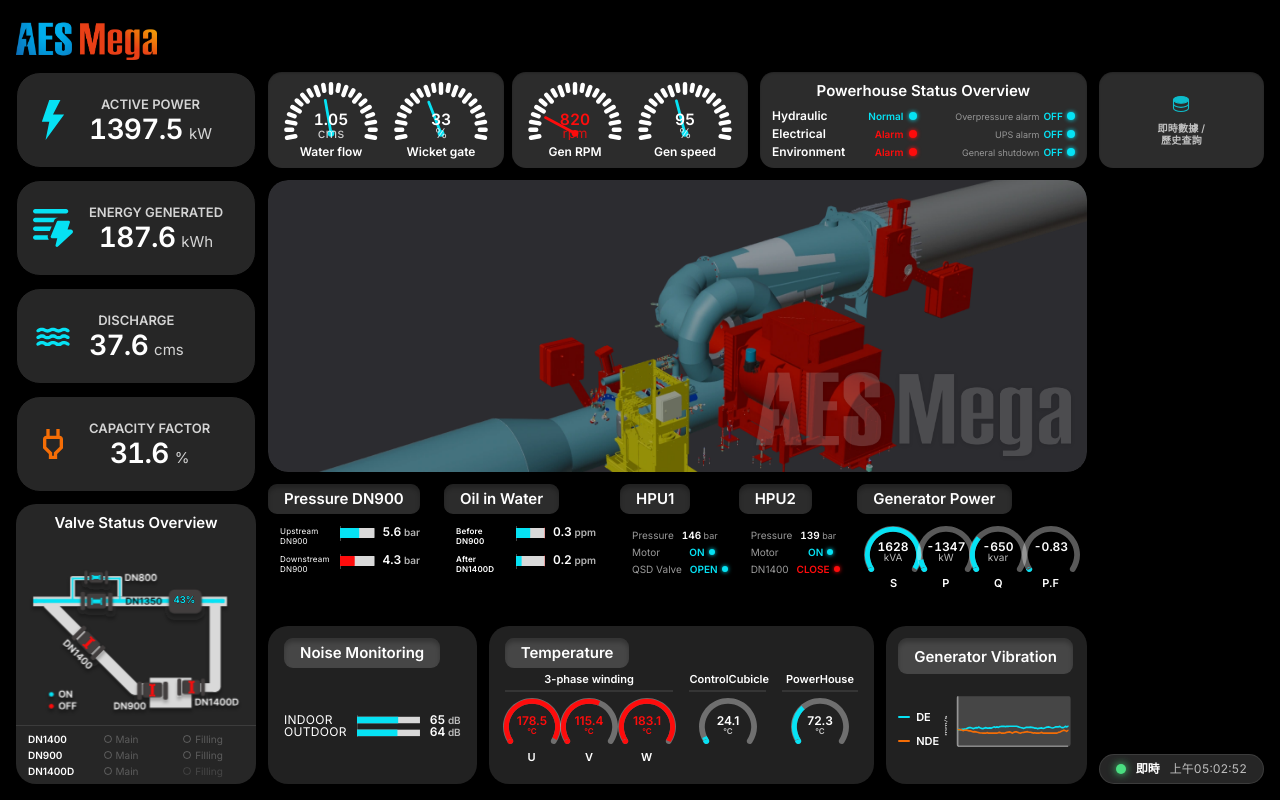
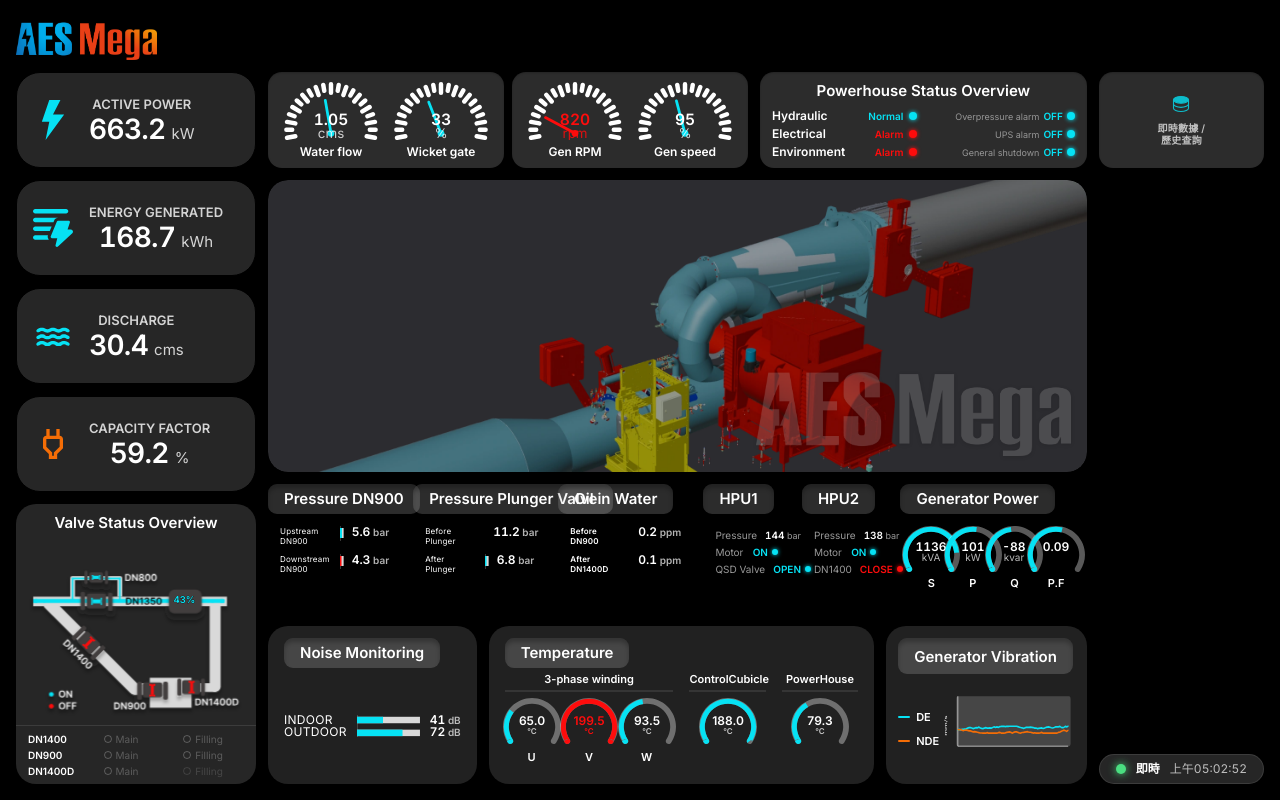
Before and after one commit to helyn0929/scada-home, a React (Vite) app in the folder frontend/: page / in a window 1280 px wide. Built offline with nearby package versions, Linux system fonts and the light colour scheme; no server answers.

Commit message:
add pressure plunger valve card with correct labels and 0-16 bar range
Co-Authored-By: Claude Sonnet 4.6 <noreply@anthropic.com>

```diff
--- /dev/null
+++ b/frontend/src/components/pressure/PressureDN1350.tsx
@@ -0,0 +1,161 @@
+import { useEffect, useState } from "react";
+
+const FILL_COLOR_NORMAL = "#06E2F4";
+const FILL_COLOR_ALARM = "#FE0C0C";
+const PRESSURE_MIN = 0;
+const PRESSURE_MAX = 16;
+const PRESSURE_ALARM_LOW_BAR = 5.25;
+const UPDATE_MS = 1100;
+
+const BAR_WIDTH = 118;
+const BAR_HEIGHT = 10;
+const BAR_TOP = 2;
+const CHART_HEIGHT = BAR_TOP + BAR_HEIGHT + 3;
+const CHART_WIDTH = BAR_WIDTH;
+
+function clamp(value: number, min: number, max: number): number {
+  return Math.max(min, Math.min(max, value));
+}
+
+function bump(prev: number, spread: number): number {
+  const delta = (Math.random() - 0.5) * spread;
+  return clamp(prev + delta, PRESSURE_MIN, PRESSURE_MAX);
+}
+
+function PressureBarRow({
+  line1,
+  line2,
+  value,
+}: {
+  line1: string;
+  line2: string;
+  value: number;
+}) {
+  const clamped = clamp(value, PRESSURE_MIN, PRESSURE_MAX);
+  const outHigh = value > PRESSURE_MAX;
+  const outLow = value < PRESSURE_MIN;
+  const outOfRange = outHigh || outLow;
+  const fillWidth = (BAR_WIDTH * clamped) / PRESSURE_MAX;
+  const fillColor = outOfRange
+    ? FILL_COLOR_ALARM
+    : clamped < PRESSURE_ALARM_LOW_BAR
+      ? FILL_COLOR_ALARM
+      : FILL_COLOR_NORMAL;
+
+  return (
+    <div className="flex min-w-0 w-full items-start gap-1.5">
+      <span className="flex w-[54px] shrink-0 flex-col text-left text-[8px] font-medium leading-[10px] tracking-wide text-white">
+        <span>{line1}</span>
+        <span>{line2}</span>
+      </span>
+      <svg
+        viewBox={`0 0 ${CHART_WIDTH} ${CHART_HEIGHT}`}
+        className="block min-w-0 flex-1"
+        style={{ height: CHART_HEIGHT }}
+        preserveAspectRatio="none"
+        aria-hidden
+      >
+          <line
+            x1={0}
+            y1={0}
+            x2={0}
+            y2={CHART_HEIGHT}
+            stroke="#FFFFFF"
+            strokeWidth={0.85}
+          />
+          <rect
+            x={0}
+            y={BAR_TOP}
+            width={BAR_WIDTH}
+            height={BAR_HEIGHT}
+            fill="#D9D9D9"
+            rx={1}
+          />
+          <rect
+            x={0}
+            y={BAR_TOP}
+            width={fillWidth}
+            height={BAR_HEIGHT}
+            fill={fillColor}
+            rx={1}
+            style={{
+              transition: "width 0.65s ease-out, fill 0.4s ease-out",
+            }}
+          />
+      </svg>
+      <div className="flex min-w-0 shrink-0 justify-end pl-0.5">
+        <span
+          className={`whitespace-nowrap text-right text-xs font-semibold tabular-nums leading-none ${outOfRange ? "text-[#FE0C0C]" : "text-white"}`}
+        >
+          {outOfRange ? value.toFixed(1) : clamped.toFixed(1)}
+          {outOfRange ? (
+            <span className="ml-0.5 text-[9px] font-bold text-[#FE0C0C]">
+              {outHigh ? "HI" : "LO"}
+            </span>
+          ) : null}
+          <span
+            className={`text-[10px] ${outOfRange ? "text-[#FE0C0C]/80" : "text-white/70"}`}
+          >
+            {" "}
+            bar
+          </span>
+        </span>
+      </div>
+    </div>
+  );
+}
+
+export function PressureDN1350Title() {
+  return (
+    <div className="inline-flex w-fit shrink-0 items-center rounded-[9px] bg-[#D9D9D9]/20 px-4 py-1.5 shadow-[inset_0_4px_4px_rgba(0,0,0,0.25)]">
+      <span className="whitespace-nowrap font-semibold text-[15px] leading-[18px] text-white">
+        Pressure Plunger Valve
+      </span>
+    </div>
+  );
+}
+
+type PressureDN1350Props = {
+  hideTitle?: boolean;
+  className?: string;
+  upstream?: number;
+  downstream?: number;
+};
+
+export default function PressureDN1350({
+  hideTitle = false,
+  className,
+  upstream: liveUpstream,
+  downstream: liveDownstream,
+}: PressureDN1350Props) {
+  const [simUpstream, setSimUpstream] = useState(8.0);
+  const [simDownstream, setSimDownstream] = useState(7.5);
+
+  useEffect(() => {
+    if (liveUpstream !== undefined && liveDownstream !== undefined) return;
+    const id = window.setInterval(() => {
+      setSimUpstream((v) => bump(v, 0.45));
+      setSimDownstream((v) => bump(v, 0.4));
+    }, UPDATE_MS);
+    return () => window.clearInterval(id);
+  }, [liveUpstream, liveDownstream]);
+
+  const pressureUpstream = liveUpstream ?? simUpstream;
+  const pressureDownstream = liveDownstream ?? simDownstream;
+
+  return (
+    <div
+      className={["flex min-h-[96px] flex-col rounded-[20px] px-3", hideTitle ? "pb-3 pt-0" : "py-3", className].filter(Boolean).join(" ")}
+    >
+      {!hideTitle ? (
+        <div className="mb-1 shrink-0">
+          <PressureDN1350Title />
+        </div>
+      ) : null}
+      <div className="flex min-h-0 flex-1 flex-col justify-start gap-2">
+        <PressureBarRow line1="Before" line2="Plunger" value={pressureUpstream} />
+        <PressureBarRow line1="After" line2="Plunger" value={pressureDownstream} />
+      </div>
+    </div>
+  );
+}
--- a/frontend/src/features/home/HomeScreen.tsx
+++ b/frontend/src/features/home/HomeScreen.tsx
@@ -13,6 +13,7 @@ import TurbineGeneratorGauges, {
   PowerhouseStatusPanel,
 } from "@/components/turbine/TurbineGeneratorGauges"
 import PressureDN900, { PressureDN900Title } from "@/components/pressure/PressureDN900"
+import PressureDN1350, { PressureDN1350Title } from "@/components/pressure/PressureDN1350"
 import WaterQualityTesting, {
   WaterQualityTestingTitle,
 } from "@/components/water/WaterQualityTesting"
@@ -261,6 +262,15 @@ export default function HomeScreen() {
                   />
                 </div>
                 <div className="flex flex-1 min-w-0 flex-col justify-end gap-3">
+                  <PressureDN1350Title />
+                  <PressureDN1350
+                    hideTitle
+                    className="w-full"
+                    upstream={data?.pressureUpstreamDn1350}
+                    downstream={data?.pressureDownstreamDn1350}
+                  />
+                </div>
+                <div className="flex flex-1 min-w-0 flex-col justify-end gap-3">
                   <WaterQualityTestingTitle />
                   <WaterQualityTesting
                     hideTitle
--- a/frontend/src/features/telemetry/types.ts
+++ b/frontend/src/features/telemetry/types.ts
@@ -52,6 +52,10 @@ export interface TelemetryData {
   pressureUpstreamDn900?: number;    // bar
   pressureDownstreamDn900?: number;  // bar
 
+  // 🔹 Pressure DN1350
+  pressureUpstreamDn1350?: number;   // bar
+  pressureDownstreamDn1350?: number; // bar
+
   // 🔹 Oil in Water
   oilInWaterBeforeDn900?: number;   // ppm
   oilInWaterAfterDn1400d?: number;  // ppm
--- a/frontend/src/features/telemetry/useLiveTelemetry.ts
+++ b/frontend/src/features/telemetry/useLiveTelemetry.ts
@@ -42,6 +42,8 @@ export function useLiveTelemetry(url: string) {
           dn1400D: { open: mainLineOpen },
           dn1350: { open: percent > 0, percent },
         },
+        pressureUpstreamDn1350: 6 + Math.random() * 8,
+        pressureDownstreamDn1350: 6 + Math.random() * 8,
         // Generator power: -2000..+2000 (kVA, kW, kvar)
         generatorApparentPowerS: -2000 + Math.random() * 4000,
         generatorActivePowerP: -2000 + Math.random() * 4000,
@@ -100,6 +102,8 @@ export function useLiveTelemetry(url: string) {
             generatorApparentPowerS: json.generatorApparentPowerS,
             generatorActivePowerP: json.generatorActivePowerP,
             generatorReactivePowerQ: json.generatorReactivePowerQ,
+            pressureUpstreamDn1350: json.pressureUpstreamDn1350,
+            pressureDownstreamDn1350: json.pressureDownstreamDn1350,
           });
         }
       } catch (err) {
```
